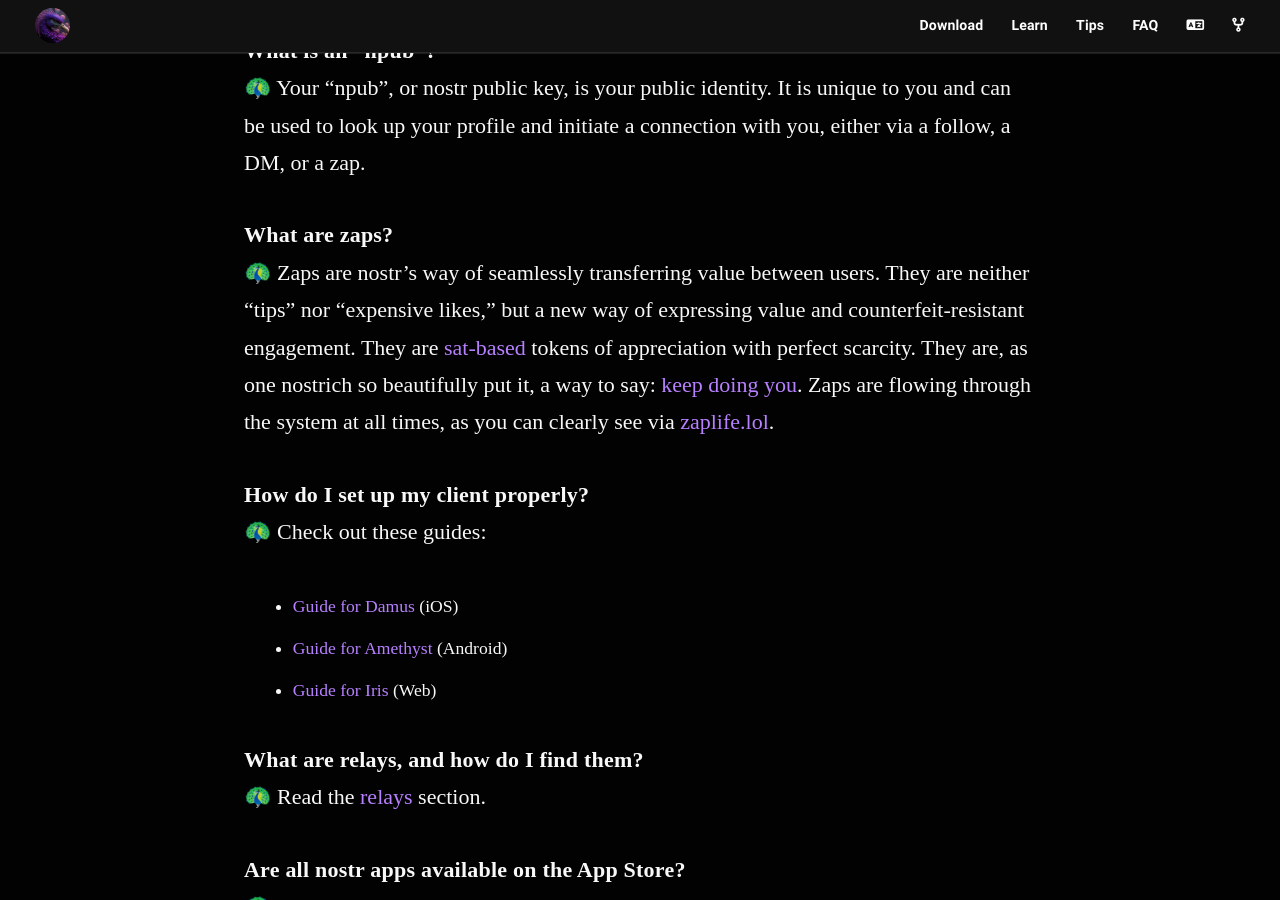
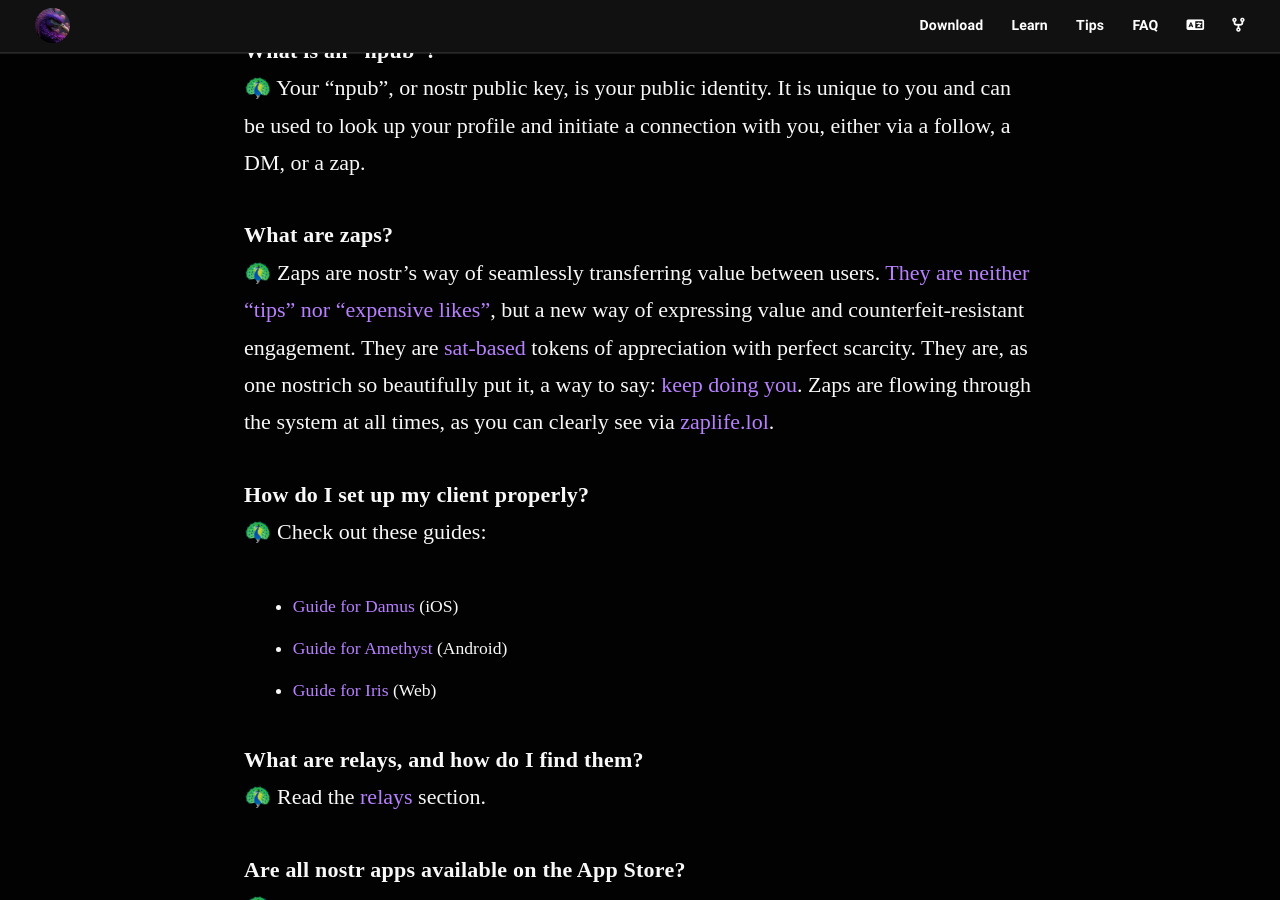
Before and after one commit to nostr-resources/nostr-resources.github.io, a Jekyll site: the page built from index.md, in a window 1280 px wide and 900 px high, scrolled down 3117 px. Built offline with Jekyll 4.4.1, drawn with Linux system fonts in a browser that asks for light colours; some web fonts are replaced; part of the change alters nothing that is shown; some of the changed text lies outside the part shown.

```diff
--- a/index.md
+++ b/index.md
@@ -103,8 +103,8 @@ you and can be used to look up your profile and initiate a connection with you,
 either via a follow, a DM, or a zap.
 
 **What are zaps?**
-🦚 Zaps are nostr's way of seamlessly transferring value between users. They are
-neither "tips" nor "expensive likes," but a new way of expressing value and
+🦚 Zaps are nostr's way of seamlessly transferring value between users. [They are
+neither "tips" nor "expensive likes"](https://njump.me/nevent1qvzqqqqqqypzqmjxss3dld622uu8q25gywum9qtg4w4cv4064jmg20xsac2aam5nqy2hwumn8ghj7un9d3shjtnyv9kh2uewd9hj7qgwwaehxw309ahx7uewd3hkctcqyqx6hc4glxnhergs086yp77ne8cdt8zt5z99r4lcz88whfvtq23920ynxd7), but a new way of expressing value and
 counterfeit-resistant engagement. They are [sat-based][br] tokens of appreciation with
 perfect scarcity. They are, as one nostrich so beautifully put it, a way to say:
 [keep doing you][kdy]. Zaps are flowing through the system at all times, as you
@@ -302,7 +302,7 @@ nostr can do more than just social media.
 - [Emojis](https://emojito.meme/) - create or use emoji packs supported on most nostr clients.
 - [Pinja](https://www.pinja.in/) - pin urls as bookmarks.
 - [Lantern](https://chromewebstore.google.com/detail/lantern/jjoijlenmgefkaeiomoaelcljfibpcgh) - highlight, annotate, and discuss anything on the web.
-- [NsecBunker](https://nsecbunker.com/) - keep your nostr keys in a single place and provide fine-grained access to team members.
+- [Yakbak](https://yakbak.app/) - record and share voice notes on nostr.
 
 ## Games
 
```
